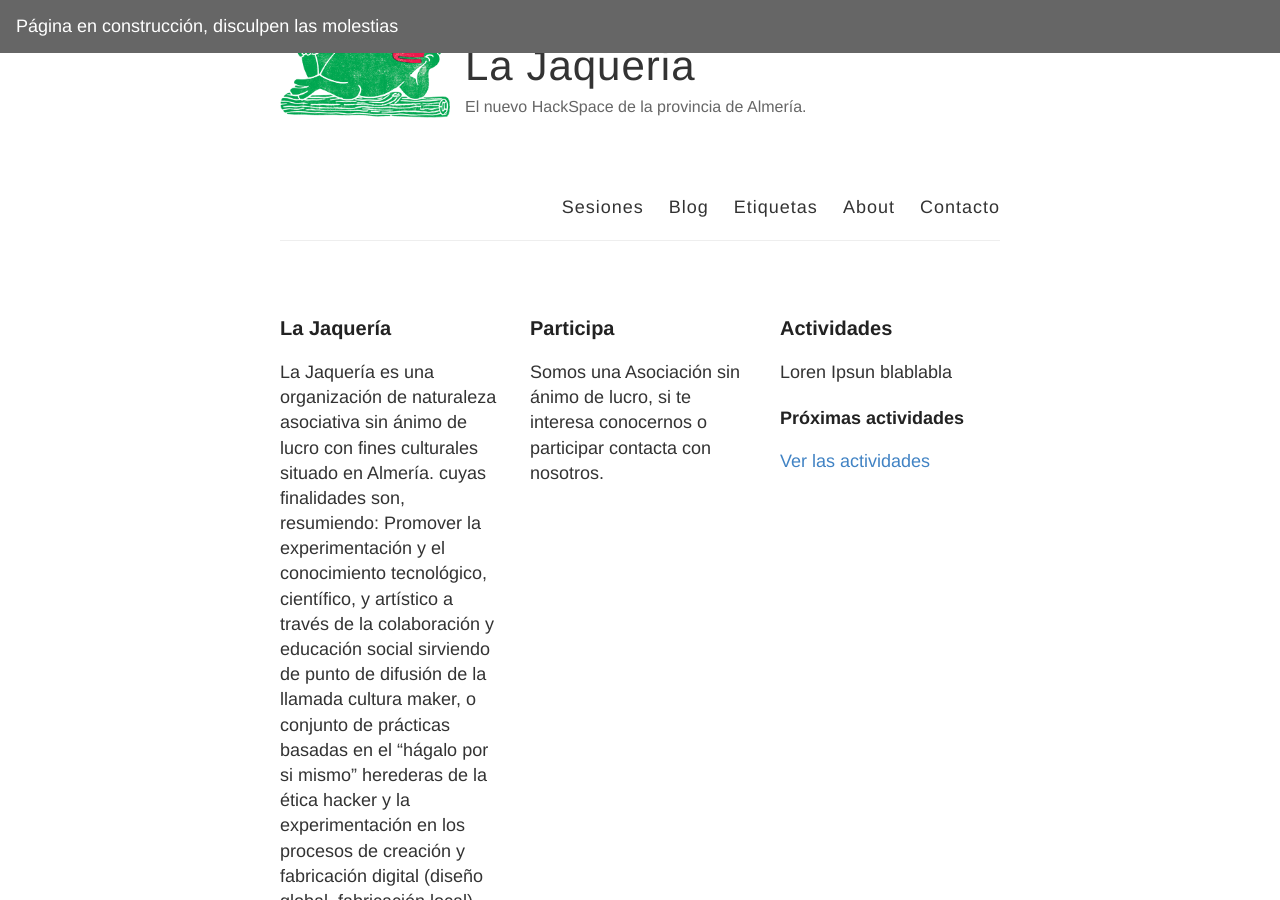
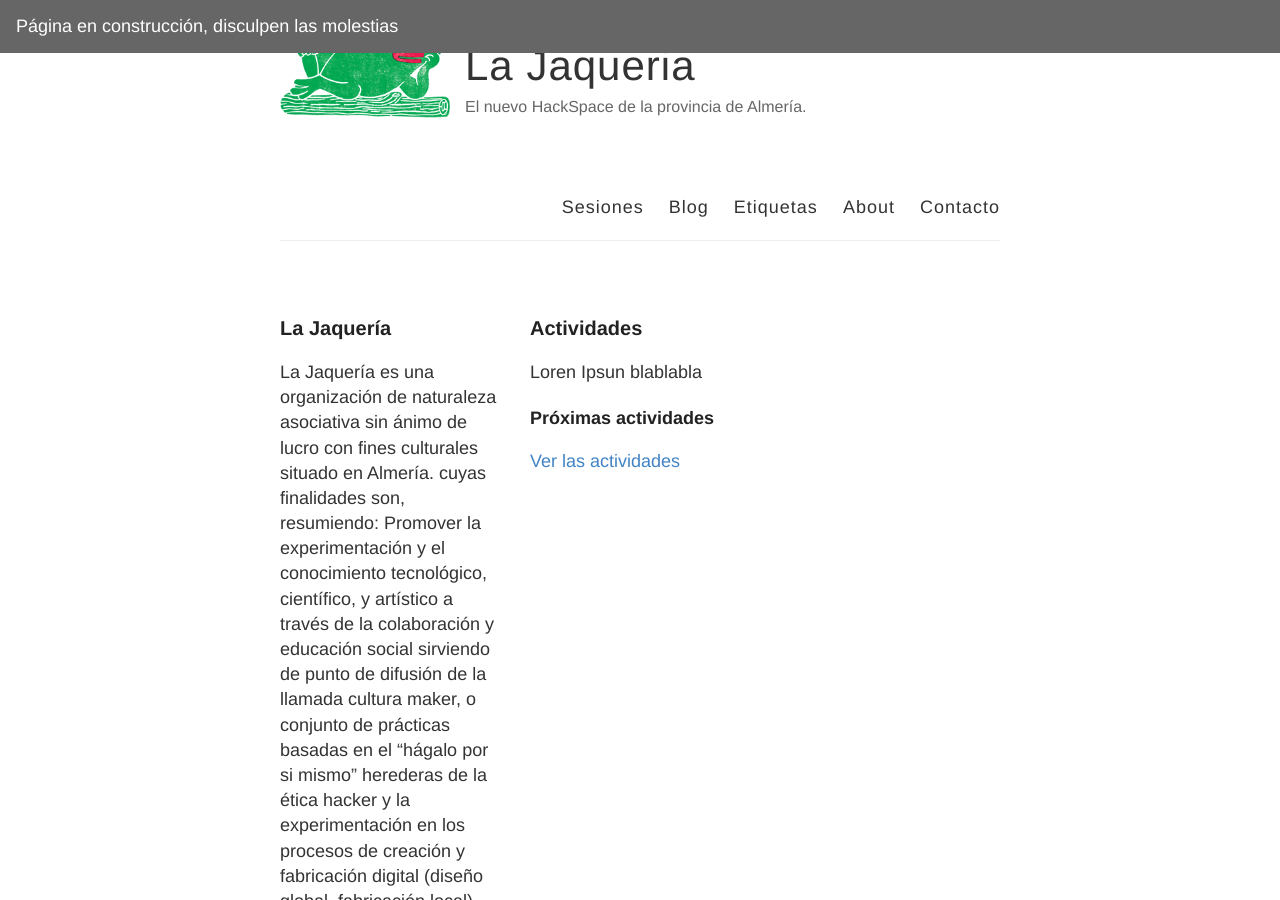
Before and after one commit to LaJaqueria/LaJaqueria.github.io, a Jekyll site: the page built from index.html, in a window 1280 px wide and 900 px high. Built offline with Jekyll 4.4.1, drawn with Linux system fonts in a browser that asks for light colours.

Commit message:
portada cambiada

```diff
--- a/index.html
+++ b/index.html
@@ -12,14 +12,6 @@ layout: default
 cuyas finalidades son, resumiendo: Promover la experimentación y el conocimiento tecnológico, científico, y artístico a través de la colaboración y educación social sirviendo de punto de difusión de la llamada cultura maker, o conjunto de prácticas basadas en el “hágalo por si mismo” herederas de la ética hacker y la experimentación en los procesos de creación y fabricación digital (diseño global, fabricación local), acercando la Ciencia y la Tecnología a la ciudadanía para fomentar la cultura científica y el racionalismo.
 Pero además, esetimulando lo colectivo tanto como lo personal, la cercanía entre iguales, los afectos, los proyectos, ideas o sueños. Esperamos ser un espacio de colaboración que
             solucione problemas reales de la sociedad tanto como divertirnos debatiendo, haciendo o compartiendo; queremos ser lugar y grupo de cooperación, difusión y divulgación científico humanística a partes iguales.</p>
-    </div>
-
-    <div class="col-md-4">
-
-        <h3>Participa</h3>
-        <p>Somos una Asociación sin ánimo de lucro, si te interesa conocernos o participar contacta con nosotros.</p>
-        <p>
-
     </div>
 
     <div class="col-md-4">
```
